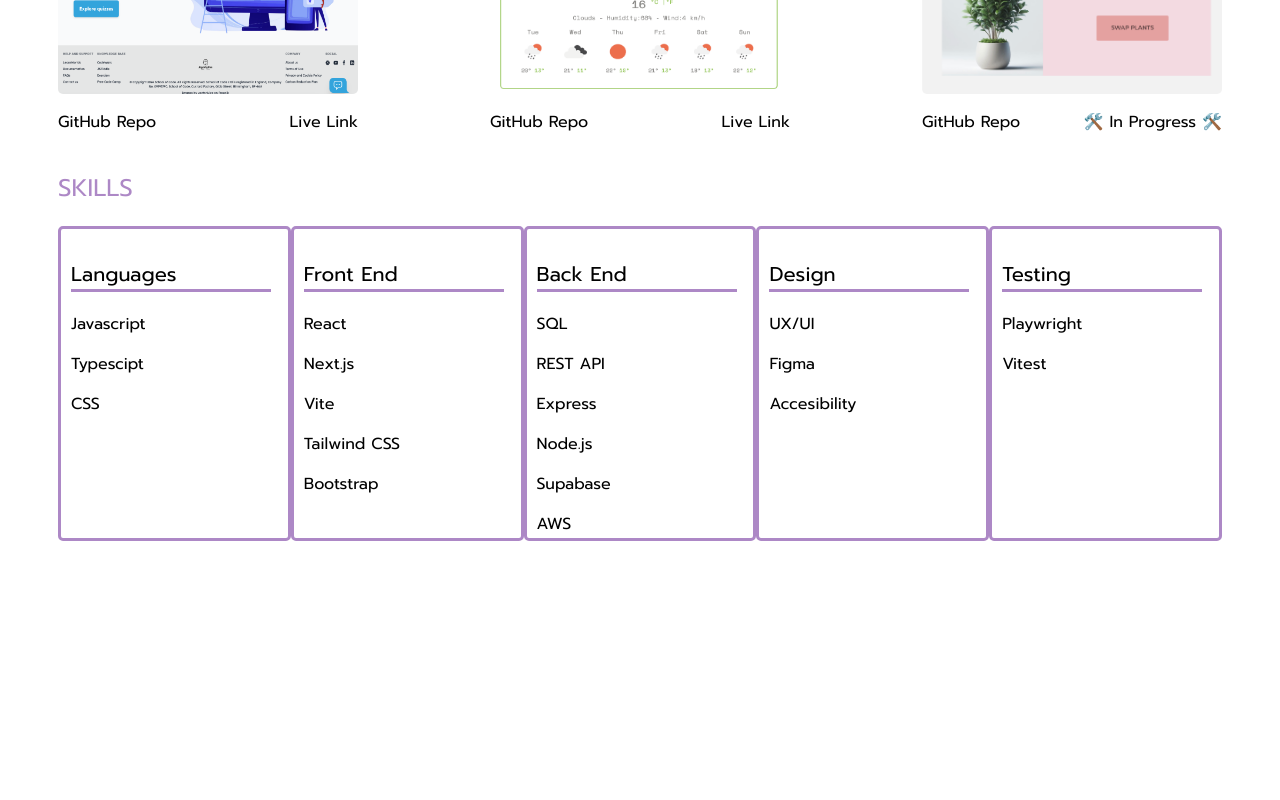
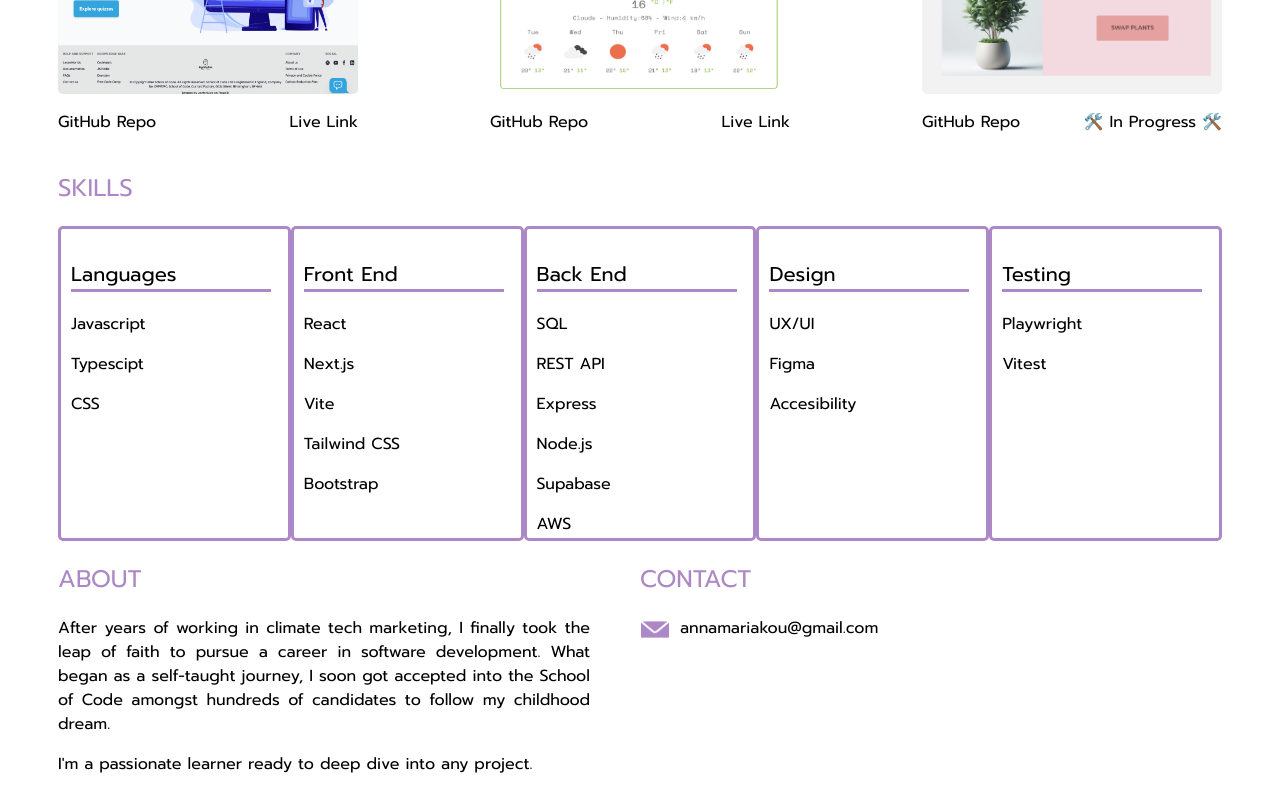
Before and after one commit to annamariakou/portfolio, a Next.js app in the folder my-app/: page / in a window 1280 px wide. Shown: the part 848-1648 px from the top of the page. Before the commit the page ends 1397 px from the top, so only its background shows below. Built offline with nearby package versions, Linux system fonts and the light colour scheme; a web font is replaced by a local one.

Commit message:
added contact section

```diff
--- a/my-app/components/About/About.css
+++ b/my-app/components/About/About.css
@@ -0,0 +1,38 @@
+.container, .next {
+    margin: 0 50px;
+    display: flex;
+  }
+
+
+.aboutAK {
+    flex-direction: column;
+
+}
+
+.next {
+    flex-direction: column;
+margin-bottom: 10px;
+}
+
+
+.aboutAK, .next{
+    flex: 1;
+}
+.aboutTitle, .contactTitle {
+    color: #AD88C6;
+    font-weight: 400;
+}
+
+.paragraph {
+    text-align: justify;
+}
+
+.email {
+display: flex;
+margin-top: 0;
+}
+
+.emailIcon {
+    margin-right: 10px;
+    padding-bottom: 3px;
+}
--- a/my-app/components/About/About.jsx
+++ b/my-app/components/About/About.jsx
@@ -0,0 +1,24 @@
+"use client"
+import Image from "next/image";
+import "./About.css"
+import email from "/Images/email.png";
+
+export default function About() {
+    return (
+      <div className="container">
+        <div className="aboutAK">
+          <h2 className="aboutTitle">ABOUT</h2>
+          <div className="paragraph">
+            <p>After years of working in climate tech marketing, I finally took the leap of faith to pursue a career in software development. What began as a self-taught journey, I soon got accepted into the School of Code amongst hundreds of candidates to follow my childhood dream.</p>
+            <p>I&apos;m a passionate learner ready to deep dive into any project.</p>
+          </div>
+        </div>
+        <div className="next">
+        <h2 className="contactTitle">CONTACT</h2>
+        <p className="email">
+            <Image className="emailIcon" src={email} alt="email" />
+            annamariakou@gmail.com</p>
+        </div>
+      </div>
+    );
+  }
--- a/my-app/src/app/page.js
+++ b/my-app/src/app/page.js
@@ -4,6 +4,7 @@ import Image from "next/image";
 import AK from "/Images/AK.png";
 import Projects from "/components/Projects/Projects.jsx";
 import Skills from "/components/Skills/Skills.jsx";
+import About from "/components/About/About.jsx";
 import github from "/Images/github.png";
 import linkedin from "/Images/linkedin.png";
 import twitter from "/Images/twitter.png";
@@ -42,6 +43,7 @@ export default function Home() {
       </div>
       <Projects />
       <Skills />
+      <About />
     </main>
   );
 }
```
Also changed, not shown: my-app/Images/email.png (added).
